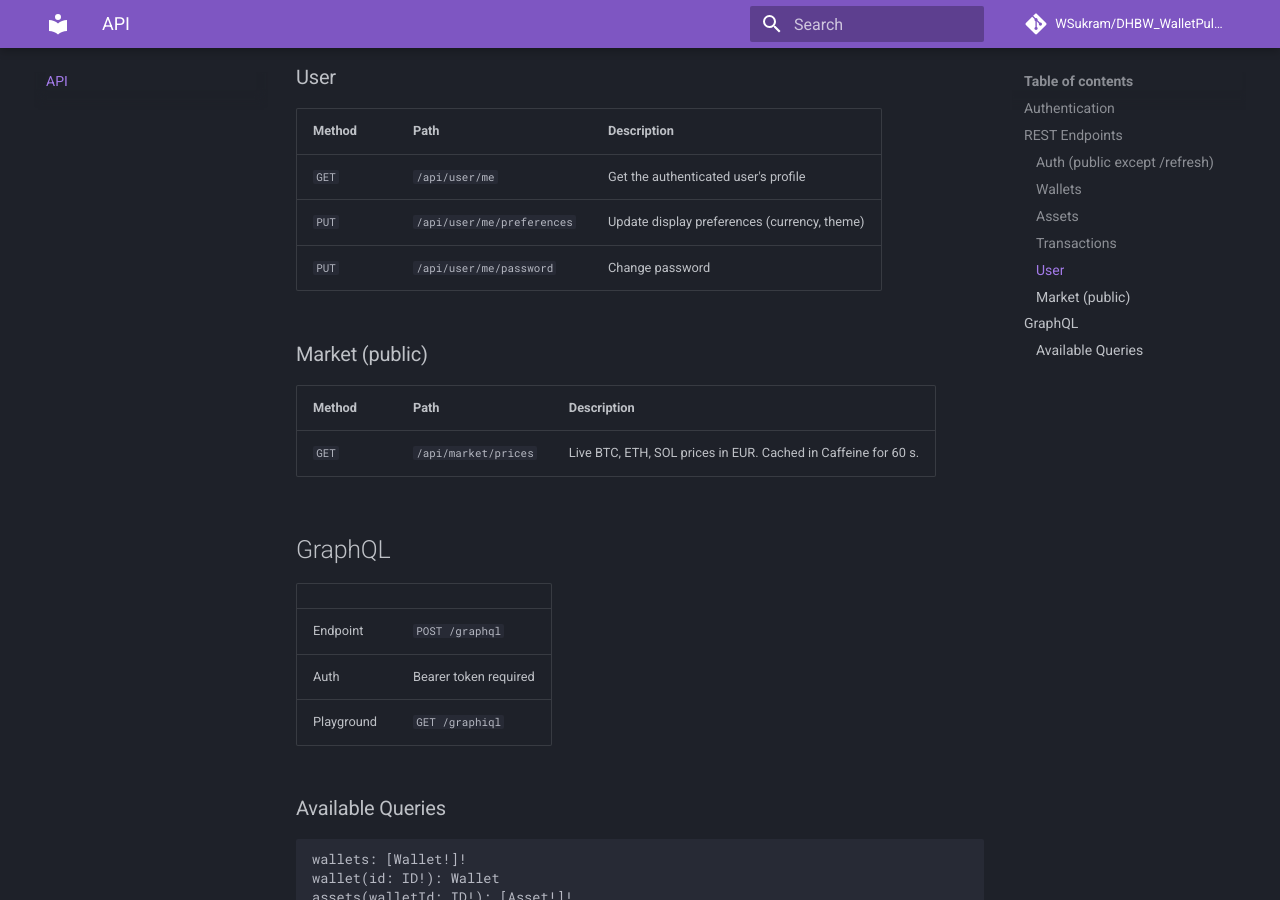
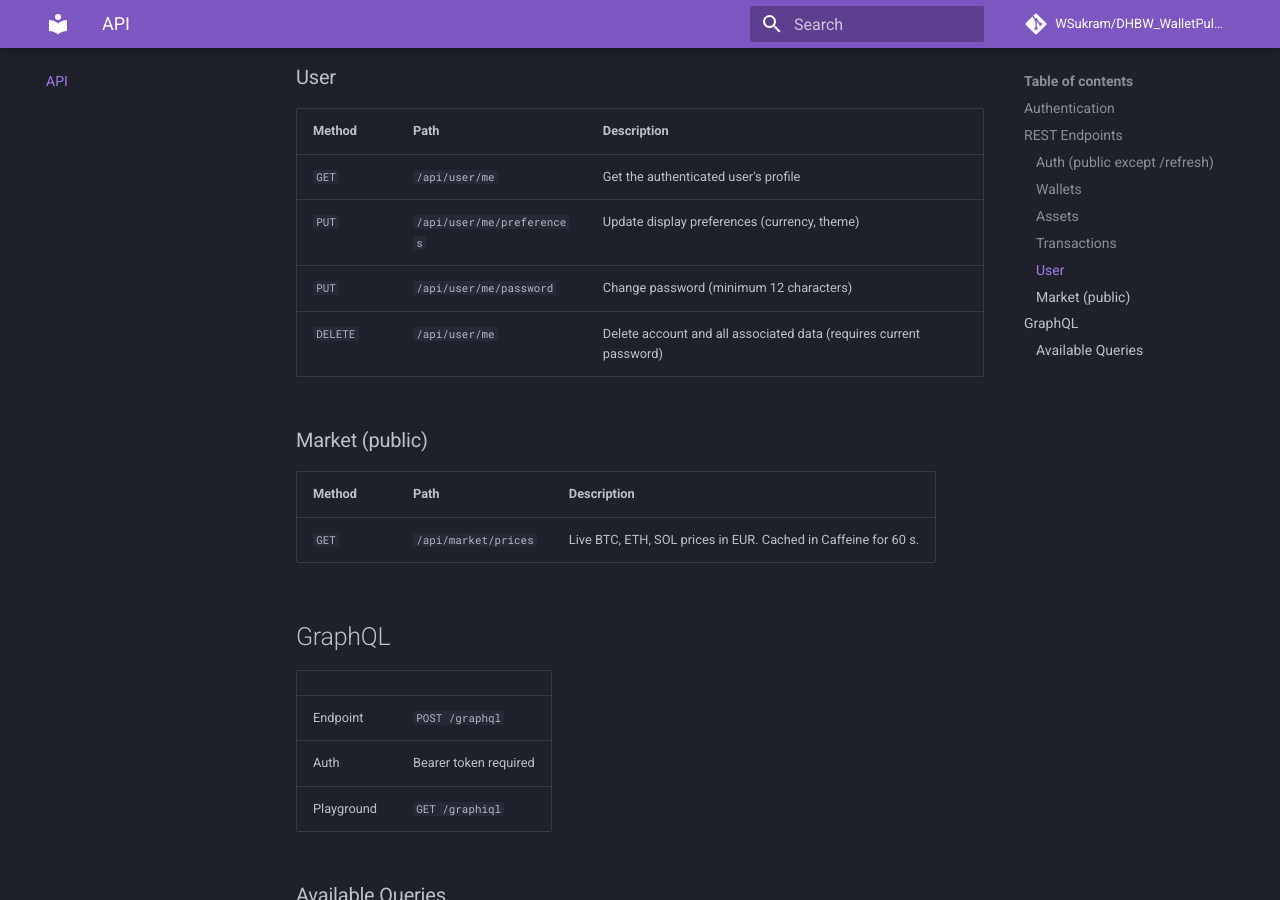
Before and after one commit to WSukram/DHBW_WalletPulse, an MkDocs documentation site: the page built from docs/api.md, in a window 1280 px wide and 900 px high, scrolled down 1945 px. Built offline with MkDocs 1.6.1 and Material for MkDocs 9.7.7, drawn with Linux system fonts in a browser that asks for light colours; comment, search, counter and statistics services are not loaded.

Commit message:
docs: add DELETE /api/user/me, 12-char password requirement

```diff
--- a/docs/api.md
+++ b/docs/api.md
@@ -54,7 +54,8 @@ All protected endpoints require a `Bearer` token in the `Authorization` header.
 |---|---|---|
 | `GET` | `/api/user/me` | Get the authenticated user's profile |
 | `PUT` | `/api/user/me/preferences` | Update display preferences (currency, theme) |
-| `PUT` | `/api/user/me/password` | Change password |
+| `PUT` | `/api/user/me/password` | Change password (minimum 12 characters) |
+| `DELETE` | `/api/user/me` | Delete account and all associated data (requires current password) |
 
 ### Market (public)
 
```
Also changed, not shown: README.md (+1 -1 lines), docs/security.md (+1 -1 lines).
